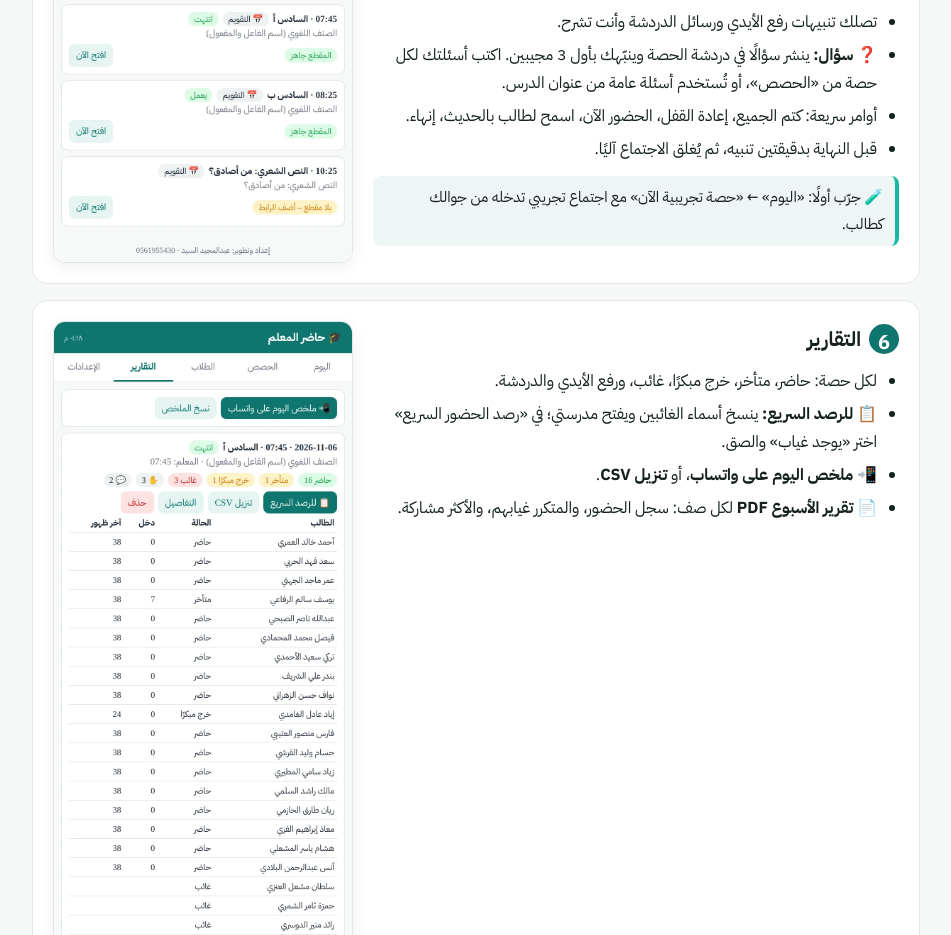
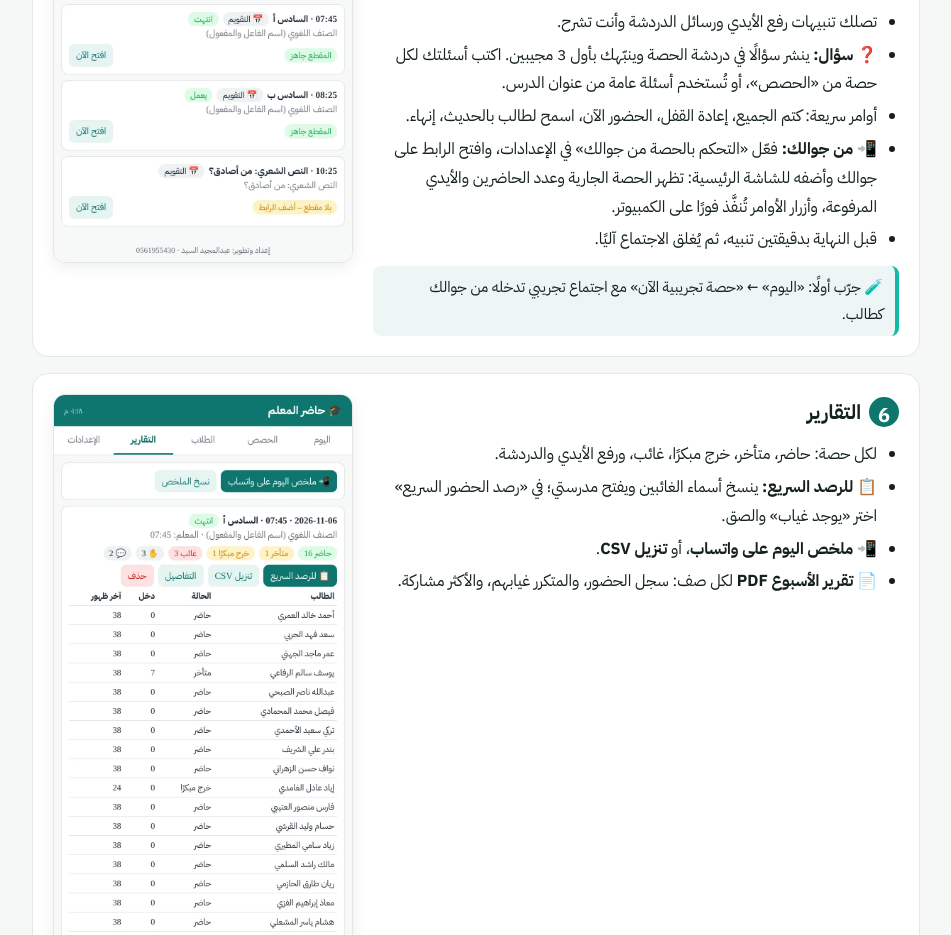
Before and after one commit to makh1551/hadir-almoalem, a browser extension: page site/guide/index.html in a window 1280 px wide. Shown: the part 2880-3815 px from the top of the page, without its empty margins (164-1115 px from the left). Drawn offline with Linux system fonts and the light colour scheme; files whose address does not match are found by name.

Commit message:
الدليل: التحكم من الجوال
Co-Authored-By: Claude Opus 5.5 <noreply@anthropic.com>
Claude-Session: https://claude.ai/code/session_01VbSttiuZkSFoVpL3ydParb

```diff
--- a/site/guide/index.html
+++ b/site/guide/index.html
@@ -77,6 +77,7 @@ footer{text-align:center;color:var(--mut);font-size:13px;padding:20px 0 40px}
 <li>تصلك تنبيهات رفع الأيدي ورسائل الدردشة وأنت تشرح.</li>
 <li><b>❓ سؤال:</b> ينشر سؤالًا في دردشة الحصة وينبّهك بأول 3 مجيبين. اكتب أسئلتك لكل حصة من «الحصص»، أو تُستخدم أسئلة عامة من عنوان الدرس.</li>
 <li>أوامر سريعة: كتم الجميع، إعادة القفل، الحضور الآن، اسمح لطالب بالحديث، إنهاء.</li>
+<li><b>📲 من جوالك:</b> فعّل «التحكم بالحصة من جوالك» في الإعدادات، وافتح الرابط على جوالك وأضفه للشاشة الرئيسية: تظهر الحصة الجارية وعدد الحاضرين والأيدي المرفوعة، وأزرار الأوامر تُنفَّذ فورًا على الكمبيوتر.</li>
 <li>قبل النهاية بدقيقتين تنبيه، ثم يُغلق الاجتماع آليًا.</li>
 </ul>
 <div class="tip">🧪 جرّب أولًا: «اليوم» ← «حصة تجريبية الآن» مع اجتماع تجريبي تدخله من جوالك كطالب.</div></div><img src="/g/1-today.webp" alt="شاشة اليوم" loading="lazy"></div></section>
```
